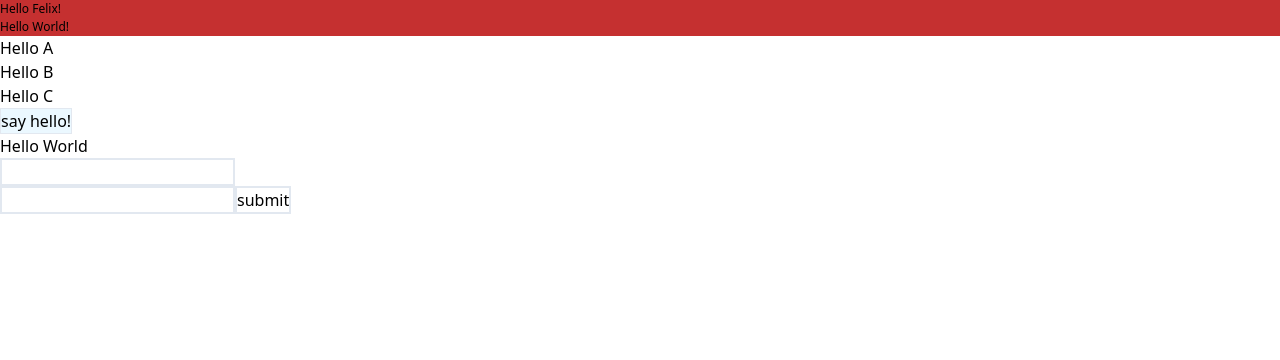
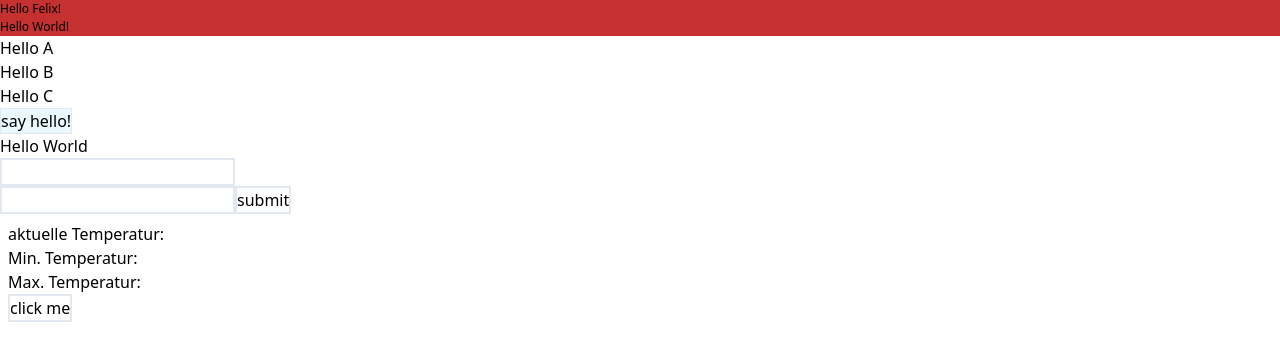
Before and after one commit to geyuqiu/react-workshop, a React (Create React App) app: page / in a window 1280 px wide. Shown: the top 360 px of the page. Built offline with nearby package versions, Linux system fonts and the light colour scheme.

Commit message:
useEffect vorbereiten

```diff
--- a/src/App.tsx
+++ b/src/App.tsx
@@ -4,6 +4,7 @@ import HelloList from './components/HelloList/HelloList';
 import HelloClick from './components/HelloClick/HelloClick';
 import NameInput from "./components/NameInput/NameInput";
 import Uncontrolled from "./components/Uncontrolled/Uncontrolled";
+import Weather from "./components/Weather/Weather";
 
 function App() {
     const [name, setName]
@@ -17,6 +18,7 @@ function App() {
             <HelloClick/>
             <NameInput name={name} setName={setName}/>
             <Uncontrolled setName={setName}/>
+            <Weather/>
         </>
     )
 }
--- /dev/null
+++ b/src/components/Weather/Weather.tsx
@@ -0,0 +1,28 @@
+import React, {useState} from "react";
+import {Temperatures} from "../../models/temperatures";
+
+
+const APP_ID = 'APPID=faf17d6bfe1477a97755d5134779e59c';
+const apiUrl = 'http://api.openweathermap.org/data/2.5/weather?q=Munich,de&units=metric';
+export const url = `${apiUrl}&${APP_ID}`;
+
+export default function Weather() {
+    const [temperatures, setTemperatures]
+        = useState<Temperatures | null>(null);
+
+    function getWeather() {
+        fetch(url)
+            .then(res => res.json())
+            .then(t => setTemperatures(t.main))
+    }
+
+    return (
+        <div className='m-2'>
+            <p>aktuelle Temperatur: {temperatures?.temp}</p>
+            <p>Min. Temperatur: {temperatures?.temp_min}</p>
+            <p>Max. Temperatur: {temperatures?.temp_max}</p>
+            <button className='border-2' onClick={() => getWeather()}>click me</button>
+        </div>
+
+    );
+}
--- /dev/null
+++ b/src/models/temperatures.ts
@@ -0,0 +1,5 @@
+export interface Temperatures {
+    temp: number
+    temp_min: number
+    temp_max: number
+}
```
Also changed, not shown: 1 other file (tests, documents, lock files or other folders).
